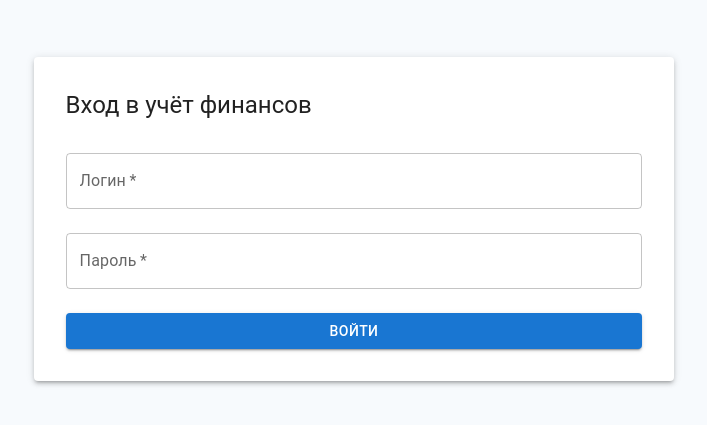
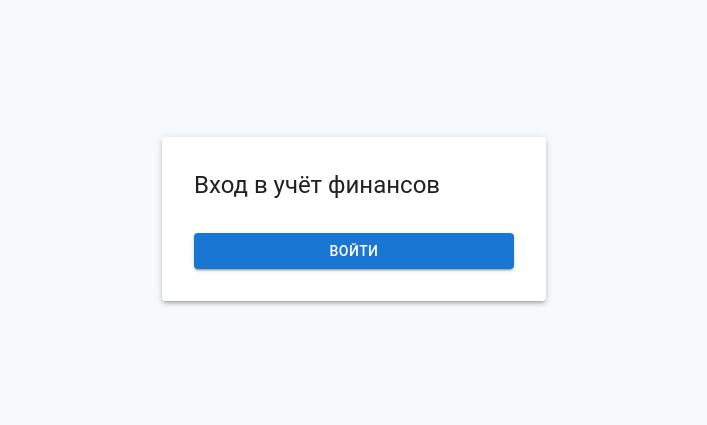
Before and after one commit to biochain12-cpu/financestat, a React (Create React App) app in the folder frontend/: page /login in a window 1280 px wide. Shown: the part 181-606 px from the top of the page, without its empty margins (286-993 px from the left). Built offline with nearby package versions, Linux system fonts and the light colour scheme; no server answers; the HTML template or start-up script is replaced by a standard one.

Commit message:
Вход без логина и пароля: упрощён LoginPage

```diff
--- a/frontend/src/pages/LoginPage.tsx
+++ b/frontend/src/pages/LoginPage.tsx
@@ -1,23 +1,16 @@
-import React, { useState } from "react";
-import { login } from "../api/auth";
+import React from "react";
 import { useNavigate } from "react-router-dom";
-import { TextField, Button, Box, Typography, Paper } from "@mui/material";
+import { Button, Box, Typography, Paper } from "@mui/material";
 import { toast } from "react-toastify";
 
 export default function LoginPage() {
-  const [username, setUsername] = useState("");
-  const [password, setPassword] = useState("");
   const navigate = useNavigate();
 
-  const handleLogin = async (e: React.FormEvent) => {
+  const handleLogin = async (e) => {
     e.preventDefault();
-    try {
-      await login(username, password);
-      toast.success("Успешный вход!");
-      navigate("/");
-    } catch (err: any) {
-      toast.error("Ошибка входа: " + (err.response?.data?.detail || "Неизвестная ошибка"));
-    }
+    // Здесь можно добавить имитацию успешного входа
+    toast.success("Вход без авторизации!");
+    navigate("/");
   };
 
   return (
@@ -25,23 +18,6 @@ export default function LoginPage() {
       <Paper elevation={3} sx={{ p: 4, minWidth: 320 }}>
         <Typography variant="h5" mb={2}>Вход в учёт финансов</Typography>
         <form onSubmit={handleLogin}>
-          <TextField
-            label="Логин"
-            value={username}
-            onChange={e => setUsername(e.target.value)}
-            fullWidth
-            margin="normal"
-            required
-          />
-          <TextField
-            label="Пароль"
-            type="password"
-            value={password}
-            onChange={e => setPassword(e.target.value)}
-            fullWidth
-            margin="normal"
-            required
-          />
           <Button type="submit" variant="contained" color="primary" fullWidth sx={{ mt: 2 }}>
             Войти
           </Button>
--- a/frontend/src/utils/exportShiftReport.ts
+++ b/frontend/src/utils/exportShiftReport.ts
@@ -31,7 +31,7 @@ export function exportShiftReport({ transactions, shift, rates }) {
       .map((e) => {
         const val = e.from_amount || e.to_amount || 0;
         const cur = e.from_currency || e.to_currency || "";
-        const rub = (rates[cur]?.USD || 0) * val;
+        const rub = (rates[cur]?.CNY || 0) * val;
         return `  ${val} ${cur} (RUB ${rub.toFixed(2)})  — ${e.comment || ""}`;
       })
       .join("\n");
```
Also changed, not shown: frontend/src/pages/логин код старый.txt (added).
